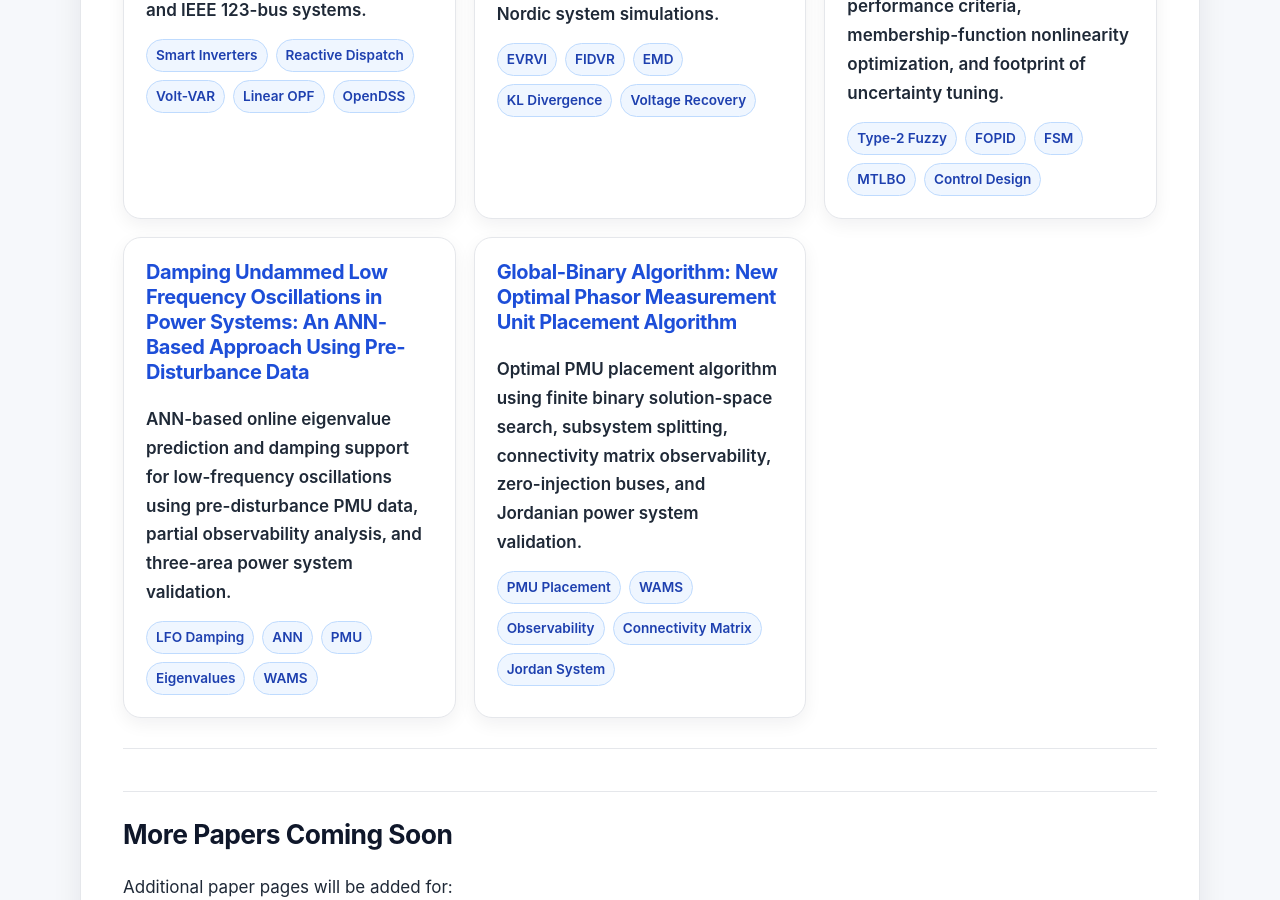
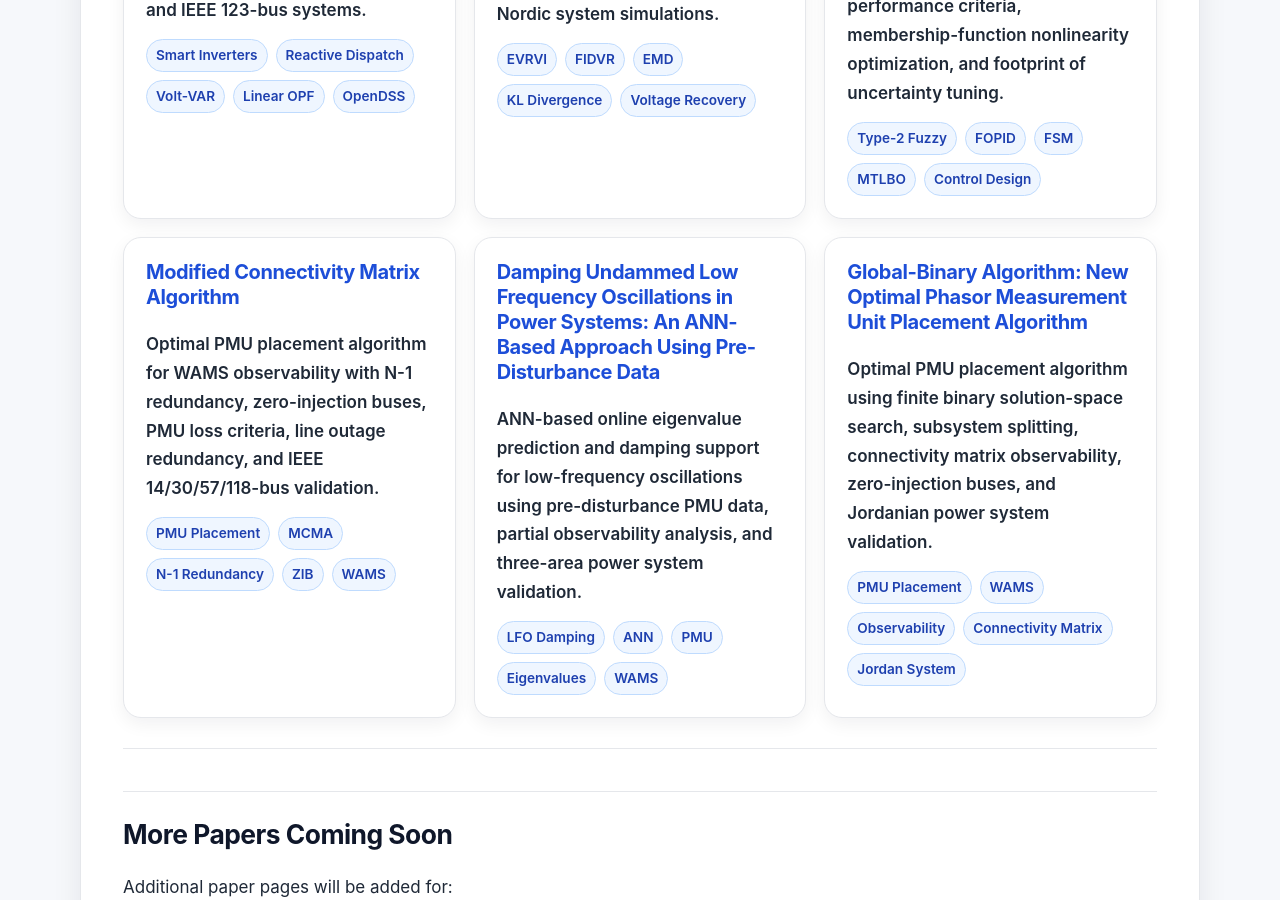
Before and after one commit to MohammadAlmomani/mohammadalmomani.github.io, a Jekyll site: the page built from papers/index.md, in a window 1280 px wide and 900 px high, scrolled down 1241 px. Built offline with Jekyll 4.4.1, drawn with Linux system fonts in a browser that asks for light colours.

Commit message:
Add 'Modified Connectivity Matrix Algorithm' paper card
Added a new paper card for the 'Modified Connectivity Matrix Algorithm' with details on its optimal PMU placement algorithm and relevant tags.

```diff
--- a/papers/index.md
+++ b/papers/index.md
@@ -84,6 +84,18 @@ This page collects searchable summaries, abstracts, keywords, citation informati
 </a>
 
 
+<a class="paper-card" href="./modified-connectivity-matrix-algorithm/">
+<h3>Modified Connectivity Matrix Algorithm</h3>
+<p>Optimal PMU placement algorithm for WAMS observability with N-1 redundancy, zero-injection buses, PMU loss criteria, line outage redundancy, and IEEE 14/30/57/118-bus validation.</p>
+<div class="tag-list">
+<span class="tag">PMU Placement</span>
+<span class="tag">MCMA</span>
+<span class="tag">N-1 Redundancy</span>
+<span class="tag">ZIB</span>
+<span class="tag">WAMS</span>
+</div>
+</a>
+
 <a class="paper-card" href="./ann-damping-low-frequency-oscillations/">
 <h3>Damping Undammed Low Frequency Oscillations in Power Systems: An ANN-Based Approach Using Pre-Disturbance Data</h3>
 <p>ANN-based online eigenvalue prediction and damping support for low-frequency oscillations using pre-disturbance PMU data, partial observability analysis, and three-area power system validation.</p>
```
